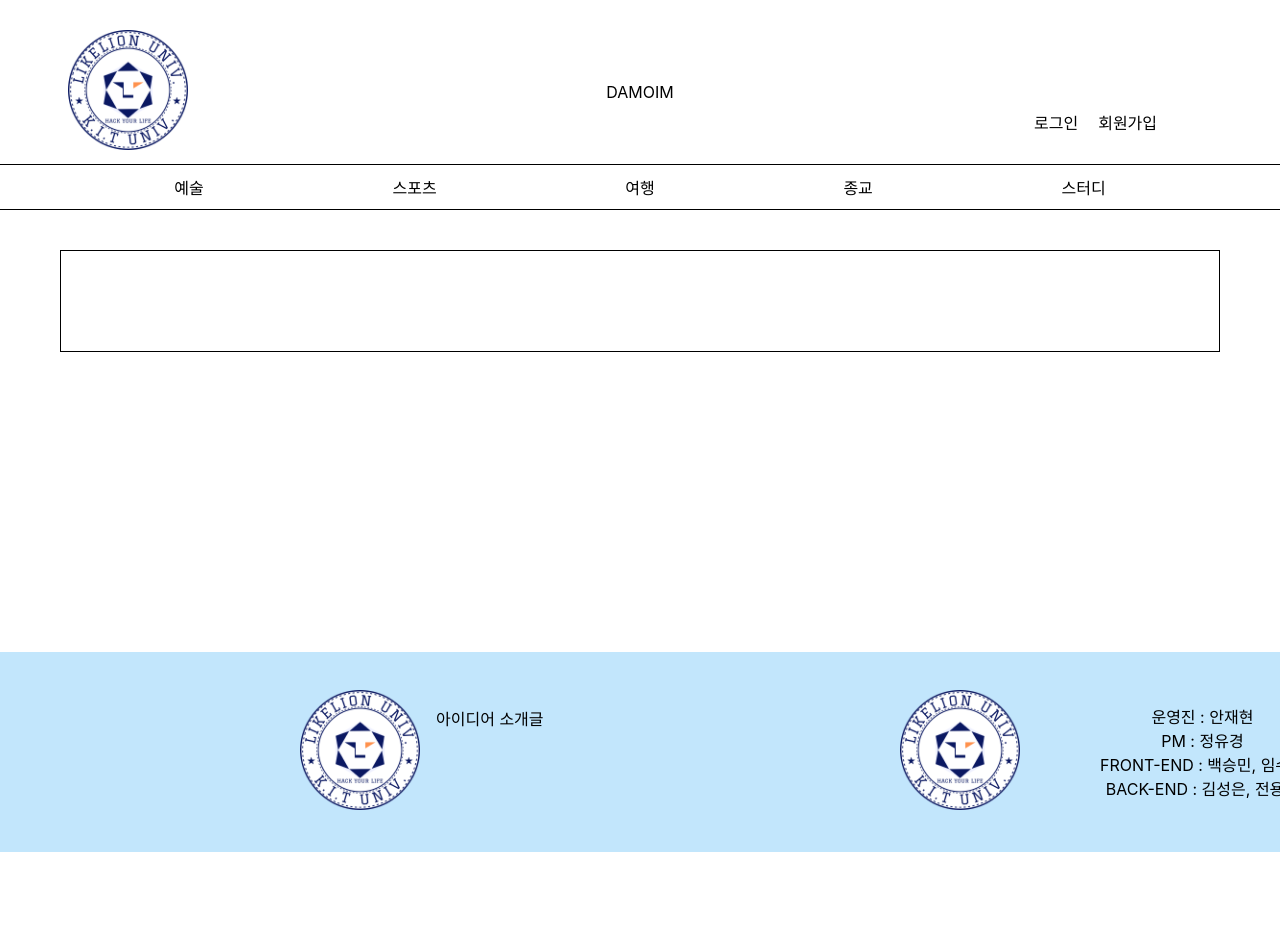
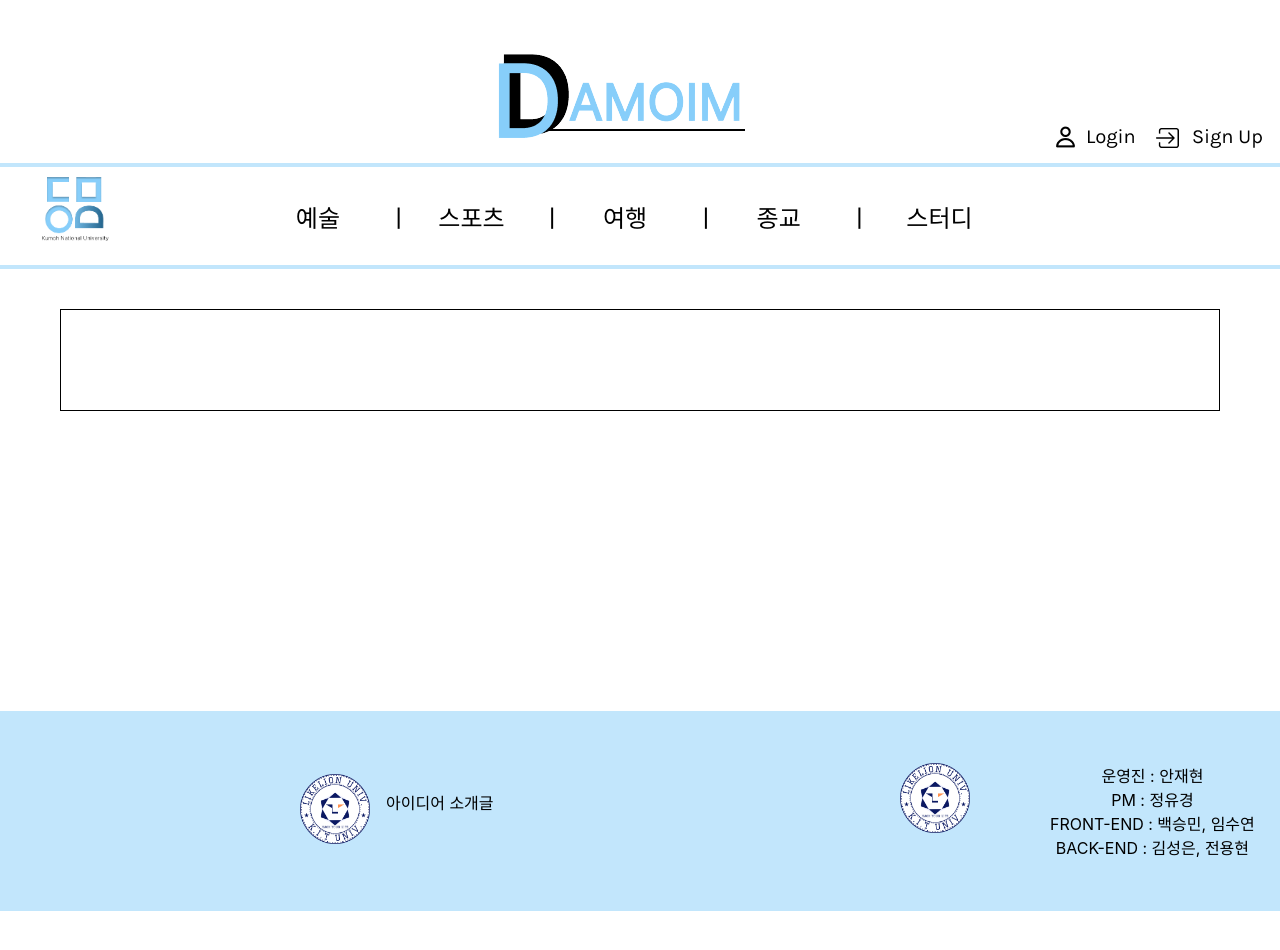
Before and after one commit to JaeHyunGround/DAMOIM---FRONT_END, a React (Create React App) app in the folder damoim_front/: page / in a window 1280 px wide. Shown: the top 950 px of the page. Built offline with nearby package versions, Linux system fonts and the light colour scheme.

Commit message:
헤더 디자인 변경

```diff
--- a/damoim_front/src/component/header.js
+++ b/damoim_front/src/component/header.js
@@ -7,6 +7,7 @@ function Header() {
     const clubdata = getData();
     const category = [];
     const [isLogin, setIsLogin] = useState(false);
+    const [textColor, setTextColor] = useState('black');
 
     clubdata.map((club) => {
         if (!category.includes(club.type))
@@ -20,49 +21,44 @@ function Header() {
     return (
         <>
             <section className='headTop'>
-                <div className='headLeft'>
-                    <Link to="/">
-                        <img className='logo' src='/image/Kit_Logo.png' />
-                    </Link>
-                </div>
-
                 <div className='headCenter'>
-                    <a onClick={goMain}>
-                        DAMOIM
-                    </a>
+                    <img onClick={goMain} src='/image/damoimlogo3.png' />
                 </div>
 
                 <div className='headRight'>
                     <li>
-                        <Link to="/login"
-                            style={{
-                                textDecoration: 'none',
-                                color: 'black'
-                            }}>
-                            로그인
+                        <Link to="/login">
+                            <img src='/image/login.png' />
                         </Link>
                     </li>
                     <li>
-                        <Link to="/signUp"
-                            style={{
-                                textDecoration: 'none',
-                                color: 'black'
-                            }}>
-                            회원가입
+                        <Link to="/signUp">
+                            <img src='/image/signup.png' />
                         </Link>
                     </li>
                 </div>
             </section>
 
             <section className='headBottom'>
-                {category.map((type) => (
-                    <Link to={`/${type}`}
-                        style={{
-                            textDecoration: 'none',
-                            color: 'black'
-                        }}>
-                        <li>{type}</li>
+                <div className='bottomLeft'>
+                    <Link to="/">
+                        <img className='logo' src='/image/damoimlogo1.png' />
                     </Link>
+                </div>
+
+                {category.map((type, idx) => (
+                    <li className='clubCategory'>
+                        <a href={`/${type}`}
+                            style={{
+                                textDecoration: 'none',
+                                color: 'black'
+                            }}>
+                            {type}
+                        </a>
+                        {idx < (category.length - 1) ?
+                            <div className='line'>ㅣ</div> :
+                            ""}
+                    </li>
                 ))}
             </section>
         </>
--- a/damoim_front/src/css/header.css
+++ b/damoim_front/src/css/header.css
@@ -4,26 +4,28 @@
     justify-content: space-around;
 }
 
-.headLeft {
+.bottomLeft {
     width: 20%;
+    margin-right: 10%;
 }
 
 .logo {
-    width: 120px;
+    width: 70px;
 }
 
 .headCenter {
-    width: 60%;
+    width: 80%;
+    padding-left: 15%;
 }
 
-.headCenter > a {
+.headCenter > img {
     cursor: pointer;
 }
 
 .headRight {
     display: flex;
     width: 20%;
-    padding-top: 60px;
+    padding-top: 85px;
     list-style: none;
 }
 
@@ -33,10 +35,22 @@
 
 .headBottom {
     display: flex;
-    justify-content: space-around;
-    padding: 10px 80px 10px 80px;
-    margin: 10px 0 10px 0;
-    border-top: 1px solid;
-    border-bottom: 1px solid;
+    justify-content: space-between;
+    align-items: center;
+    padding: 10px 20% 10px 0;
+    margin-bottom: 10px;
+    border-top: 4px solid hsl(203, 92%, 75%, 0.5);
+    border-bottom: 4px solid hsl(203, 92%, 75%, 0.5);
     list-style: none;
 }
+
+.clubCategory {
+    display: flex;
+    font-size: 18pt;
+    width: 20%;
+}
+
+.clubCategory > a {
+    width: 90%;
+    margin-right: 5%;
+}
```
